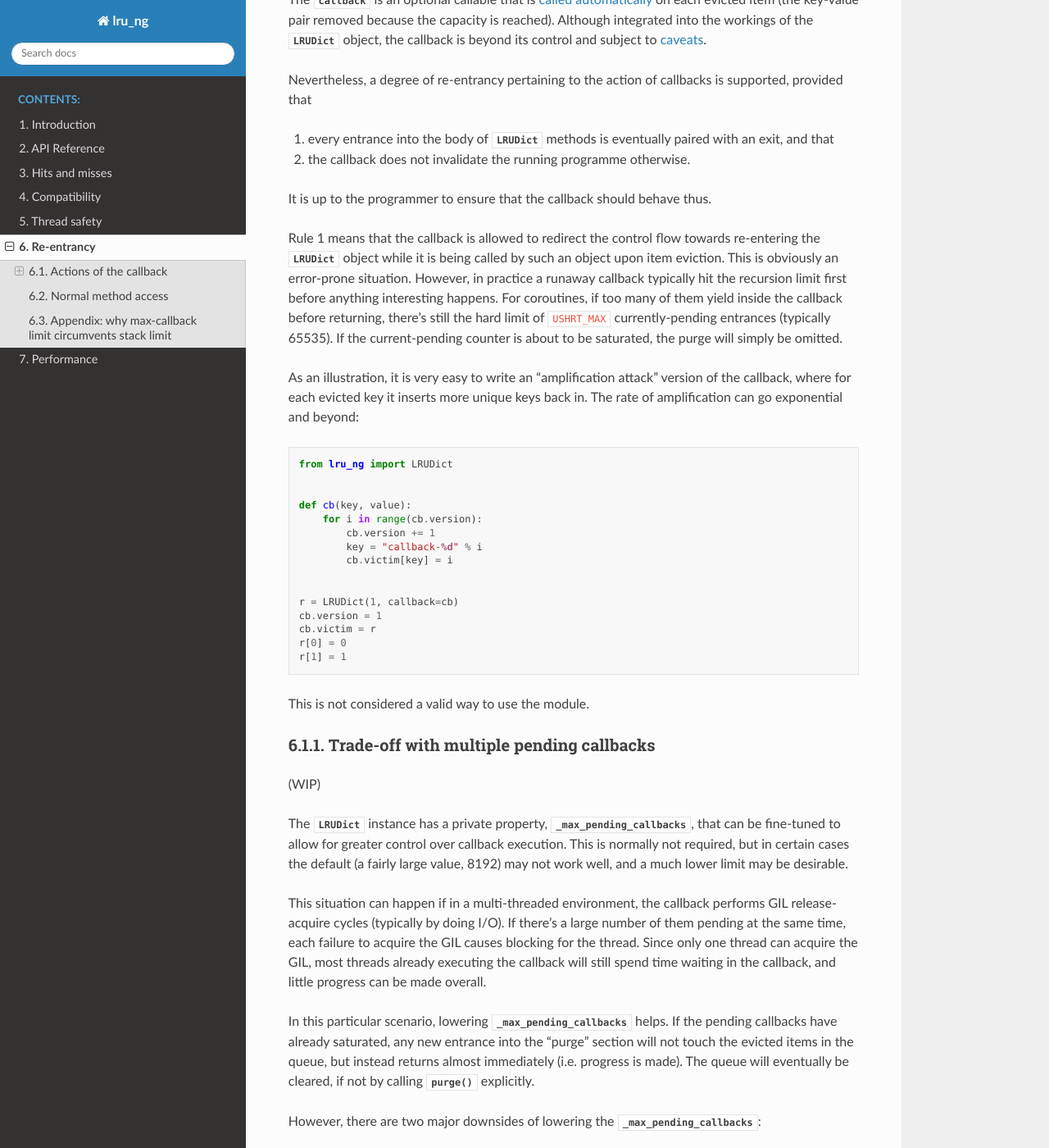
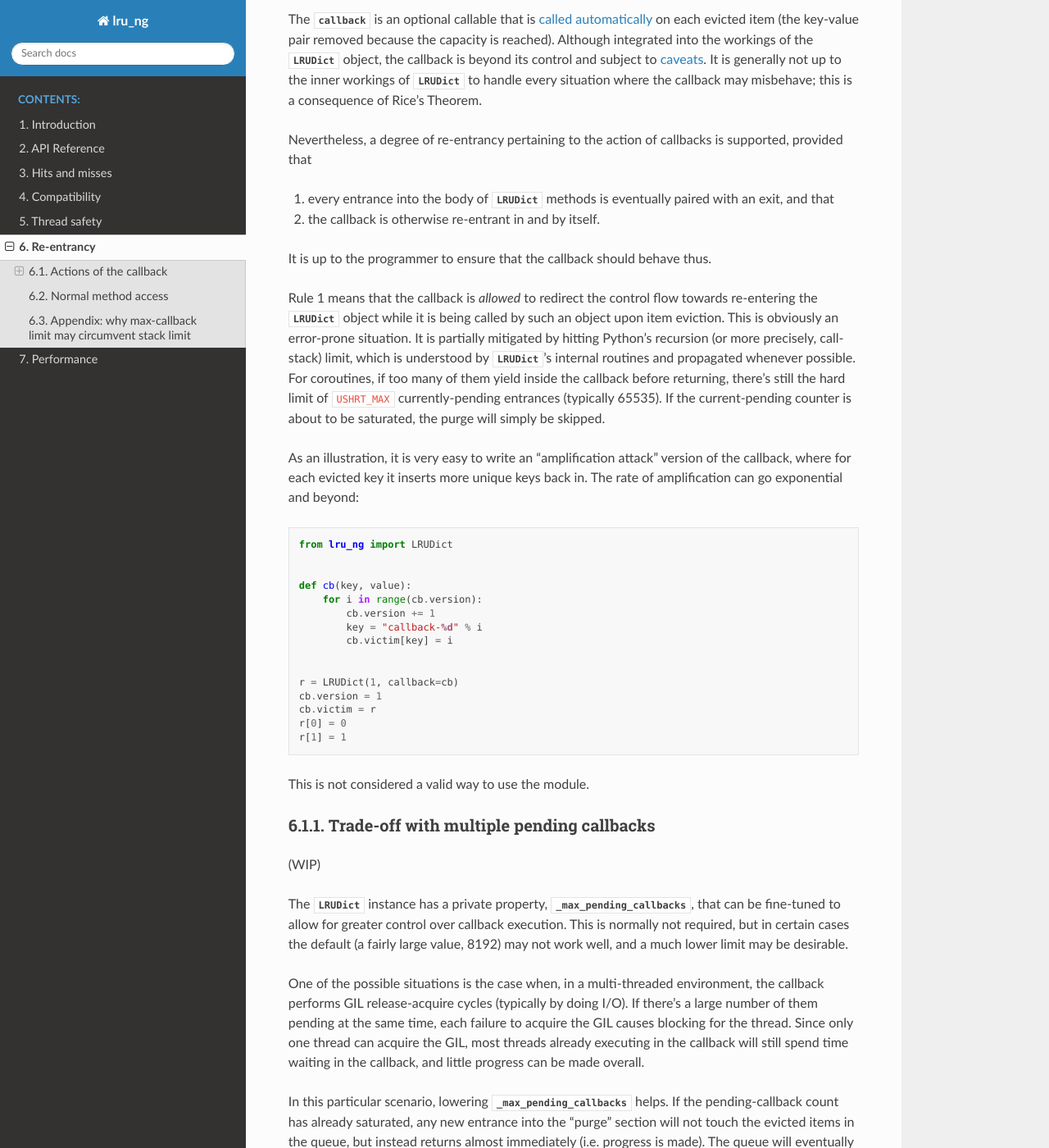
Before and after one commit to congma/lru_ng, a Sphinx documentation site: the page built from doc/source/reentrancy.rst, in a window 1280 px wide and 1400 px high, scrolled down 522 px. Shown: the whole window at 82% size. Built offline with Sphinx 7.4.7 and the Read the Docs theme 2.0.0, drawn with Linux system fonts in a browser that asks for light colours; some of the changed text lies outside the part shown.

Commit message:
DOC: Update to more accurately describe callback actions.

```diff
--- a/doc/source/reentrancy.rst
+++ b/doc/source/reentrancy.rst
@@ -22,7 +22,8 @@
 .. note::
    In summary,
 
-   * the callback's action is "mostly" reentrant, while
+   * the callback's action is "mostly" re-entrant but no more reentrant than
+     the callback itself, while
    * for the methods, re-entering is an exception.
 
 
@@ -34,25 +35,29 @@
 key-value pair removed because the capacity is reached). Although integrated
 into the workings of the :class:`LRUDict` object, the callback is beyond its
 control and subject to :ref:`caveats <introduction:caveats with callbacks>`.
+It is generally not up to the inner workings of :class:`LRUDict` to handle
+every situation where the callback may misbehave; this is a consequence of
+Rice's Theorem.
 
 Nevertheless, a degree of re-entrancy pertaining to the action of callbacks is
 supported, provided that
 
 1. every entrance into the body of :class:`LRUDict` methods is eventually
    paired with an exit, and that
-2. the callback does not invalidate the running programme otherwise.
+2. the callback is otherwise re-entrant in and by itself.
 
 It is up to the programmer to ensure that the callback should behave thus.
 
-Rule 1 means that the callback is allowed to redirect the control flow towards
+Rule 1 means that the callback is *allowed* to redirect the control flow towards
 re-entering the :class:`LRUDict` object while it is being called by such an
-object upon item eviction. This is obviously an error-prone situation. However,
-in practice a runaway callback typically hit the recursion limit first before
-anything interesting happens. For coroutines, if too many of them yield inside
-the callback before returning, there's still the hard limit of
-:code:`USHRT_MAX` currently-pending entrances (typically 65535).  If the
+object upon item eviction. This is obviously an error-prone situation. It is
+partially mitigated by hitting Python's recursion (or more precisely,
+call-stack) limit, which is understood by :class:`LRUDict`'s internal routines
+and propagated whenever possible. For coroutines, if too many of them yield
+inside the callback before returning, there's still the hard limit of
+:code:`USHRT_MAX` currently-pending entrances (typically 65535). If the
 current-pending counter is about to be saturated, the purge will simply be
-omitted.
+skipped.
 
 As an illustration, it is very easy to write an "amplification attack" version
 of the callback, where for each evicted key it inserts more unique keys back
@@ -92,18 +97,19 @@
 certain cases the default (a fairly large value, 8192) may not work well, and a
 much lower limit may be desirable.
 
-This situation can happen if in a multi-threaded environment, the callback
-performs GIL release-acquire cycles (typically by doing I/O). If there's a
-large number of them pending at the same time, each failure to acquire the GIL
-causes blocking for the thread. Since only one thread can acquire the GIL, most
-threads already executing the callback will still spend time waiting in the
-callback, and little progress can be made overall.
+One of the possible situations is the case when, in a multi-threaded
+environment, the callback performs GIL release-acquire cycles (typically by
+doing I/O). If there's a large number of them pending at the same time, each
+failure to acquire the GIL causes blocking for the thread. Since only one
+thread can acquire the GIL, most threads already executing in the callback will
+still spend time waiting in the callback, and little progress can be made
+overall.
 
 In this particular scenario, lowering :attr:`~LRUDict._max_pending_callbacks`
-helps. If the pending callbacks have already saturated, any new entrance into
-the "purge" section will not touch the evicted items in the queue, but instead
-returns almost immediately (i.e. progress is made). The queue will eventually
-be cleared, if not by calling :meth:`~LRUDict.purge` explicitly.
+helps. If the pending-callback count has already saturated, any new entrance
+into the "purge" section will not touch the evicted items in the queue, but
+instead returns almost immediately (i.e. progress is made). The queue will
+eventually be cleared, if not by calling :meth:`~LRUDict.purge` explicitly.
 
 However, there are two major downsides of lowering the
 :attr:`~LRUDict._max_pending_callbacks`:
@@ -111,11 +117,15 @@
 1. The queue will not be purged as aggressively, so sometimes it may be
    worthwhile to check if there are stuck items.
 2. If the callback behaves like the ":ref:`amplification attack <amp-attack>`"
-   example above, it will likely evade the recursion limit.
+   example above, it will likely evade the recursion limit, because the calls
+   that could have been indirect recursions are "consumed" when the
+   pending-callback counter saturates.
 
 No. 2 may sound counter-intuitive. The :ref:`reason <why-circumvent>` is given
 at the end of this page, for it is not very relevant to "normal", well-behaving
-callbacks.
+callbacks. Notice that this doesn't mean a smaller max-callback limit always
+serves to curb runaway callback at runtime. It's not difficult to contrive a
+counterexample.
 
 In summary, these are the pros and cons of using large/small max-callback
 bounds:
@@ -123,13 +133,13 @@
 +--------------------------+------------------------+-----------------------+
 |  Callback behaviour      |      Small bound       |      Large bound      |
 +==========================+========================+=======================+
-| Single-thread, plain     |                   (No impact)                  |
+| Single-thread, plain     |                 ✅ (No impact)                 |
 +--------------------------+------------------------+-----------------------+
 | Single-thread, coroutine | ❌ May miss some purges|  ✅ No extra issue    |
 +--------------------------+------------------------+-----------------------+
 | Multi-thread, I/O bound  | ✅ Better concurrency  | ❌ High GIL contention|
 +--------------------------+------------------------+-----------------------+
-| Runaway recursion        | ❌ Becomes endless loop| ✅ Stack limit works  |
+| Runaway callback         | ❌ All bets are off; situation-dependent       |
 +--------------------------+------------------------+-----------------------+
 
 
@@ -159,7 +169,9 @@
 caused by a key's :meth:`~object.__hash__` or :meth:`~object.__eq__`
 *redirecting the control flow* in such a way that makes the :class:`LRUDict`
 instance accessed again while already in the process of interacting with the
-key.
+key. This is typically the result of programming error, but possible reasons
+include GIL-dropping in the implementation of these methods, which may arise
+from complicated interaction with C-extensions.
 
 The benefit to be gained from supporting full re-entrancy (beside raising
 exceptions) seems minimal. If you know how to achieve this in a cost-efficient
@@ -168,8 +180,8 @@
 
 .. _why-circumvent:
 
-Appendix: why max-callback limit circumvents stack limit
-********************************************************
+Appendix: why max-callback limit may circumvent stack limit
+***********************************************************
 
 (Implementation details inside)
 
@@ -198,7 +210,7 @@
         callback    [1]
           insert
             evict
-            purge   [callback bypassed, too many pending]
+            purge   [callback skipped, too many pending]
           insert
           .
           .
```
Also changed, not shown: doc/source/thread-safety.rst (+6 -7 lines).
